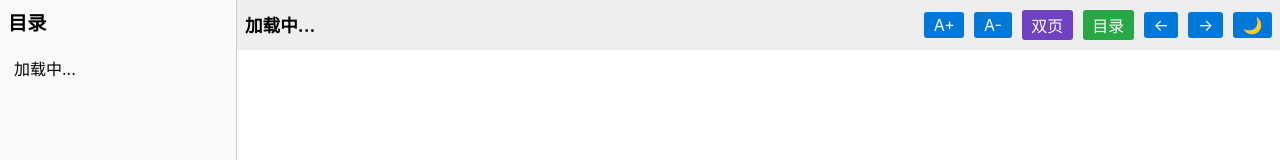
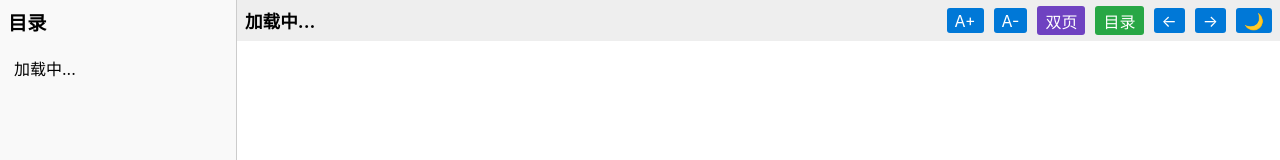
Before and after one commit to jiang068/epubjs, a plain HTML site: page test.html in a window 1280 px wide. Shown: the top 160 px of the page. Drawn offline with Linux system fonts and the light colour scheme.

Commit message:
标题栏优化

```diff
--- a/style.css
+++ b/style.css
@@ -58,7 +58,7 @@ height: 100vh;
 }
 #toolbar {
 background: #eee;
-padding: 0.3em 0.5em;
+padding: 0.2em 0.5em; /* 减少上下内边距 */
 display: flex;
 align-items: center;
 gap: 10px;
@@ -66,7 +66,7 @@ user-select: none;
 /* 为工具栏指定合适的字体 */
 font-family: -apple-system, BlinkMacSystemFont, "Segoe UI", "Microsoft YaHei", "微软雅黑", sans-serif;
 flex-wrap: wrap; /* 允许换行 */
-min-height: 40px; /* 最小高度确保按钮可见 */
+min-height: 35px; /* 减少最小高度，让工具栏更紧凑 */
 }
 body.night #toolbar {
 background: #222;
@@ -83,7 +83,7 @@ min-width: 0; /* 允许flex收缩 */
 max-width: calc(100% - 300px); /* 为按钮留出空间 */
 }
 button {
-padding: 0.2em 0.6em;
+padding: 0.15em 0.5em; /* 减少按钮内边距 */
 cursor: pointer;
 background: #0078d7;
 border: none;
```
